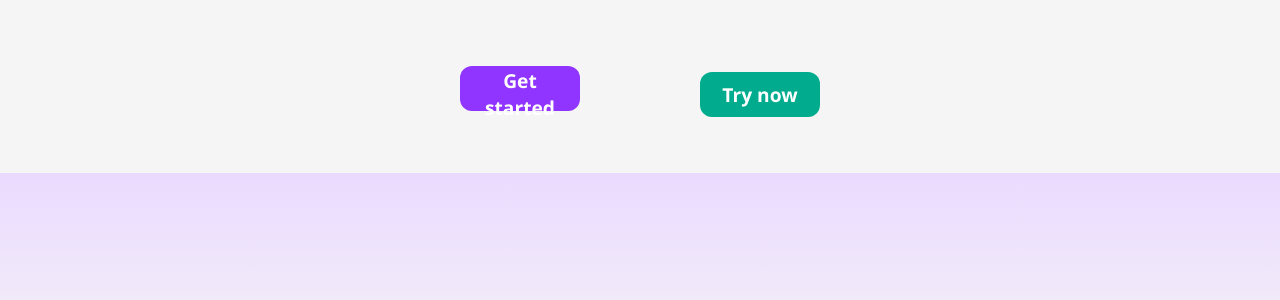
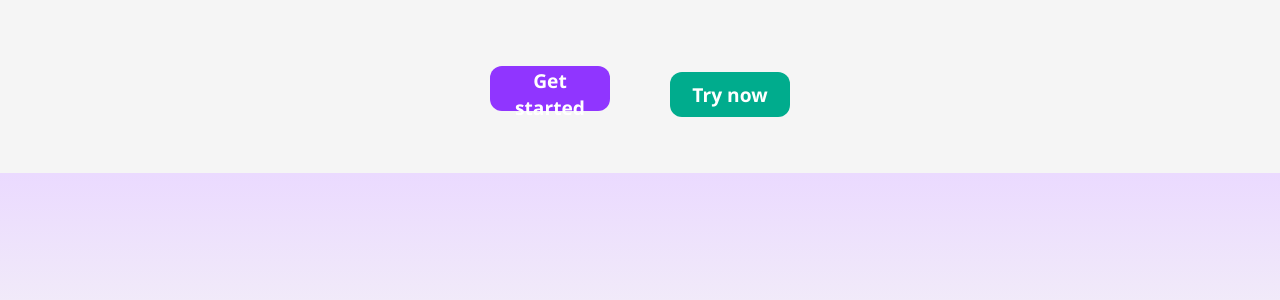
Before and after one commit to Chetanchhetri/Factcheckmodel, a website: page Landing Page/index.html in a window 1280 px wide. Shown: the part 452-752 px from the top of the page. Drawn offline with Linux system fonts and the light colour scheme.

Commit message:
Update index.html

```diff
--- a/Landing Page/index.html
+++ b/Landing Page/index.html
@@ -17,7 +17,7 @@
         <h1>Separating Fact from Fiction with AI</h1>
         <p>Use advanced AI to verify news, detect misinformation, and get to the truth in seconds</p>
         <div style="justify-content: center; column-gap: 60px; margin-top: 50px;">
-            <a href=""><button style="width: 120px;">Get started</button></a>   <a href=""></a><button style="width: 120px; background-color: rgb(0, 172, 141);">Try now</button></a>
+            <a href=""><button style="width: 120px;">Get started</button></a>   <a href=""><button style="width: 120px; background-color: rgb(0, 172, 141);">Try now</button></a>
         </div>
     </div>
 
```
